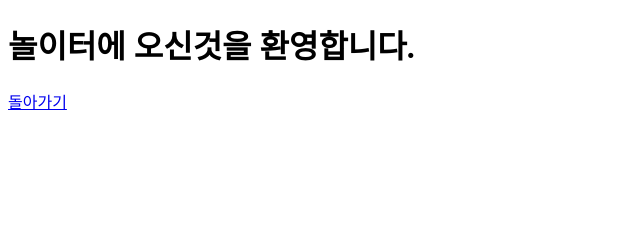
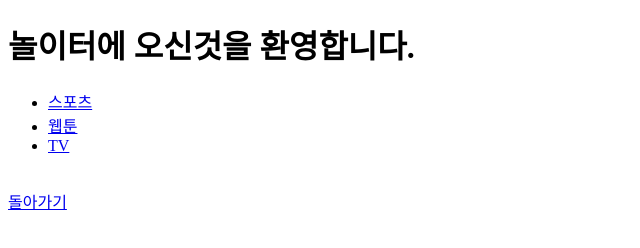
Before and after one commit to YONGYONG99/git_test, a plain HTML site: page play.html in a window 1280 px wide. Shown: the whole page, without its empty margins (0-640 px from the left). Drawn offline with Linux system fonts and the light colour scheme.

Commit message:
update playground

```diff
--- a/play.html
+++ b/play.html
@@ -8,6 +8,12 @@
 </head>
 <body>
     <h1>놀이터에 오신것을 환영합니다.</h1>
+    <ul>
+        <li><a href="https://sports.news.naver.com/index">스포츠</a></li>
+        <li><a href="https://comic.naver.com/index">웹툰</a></li>
+        <li><a href="https://tv.naver.com/">TV</a></li>
+    </ul>
+    <br>
     <a href="index.html">돌아가기</a>
 </body>
 </html>
```
